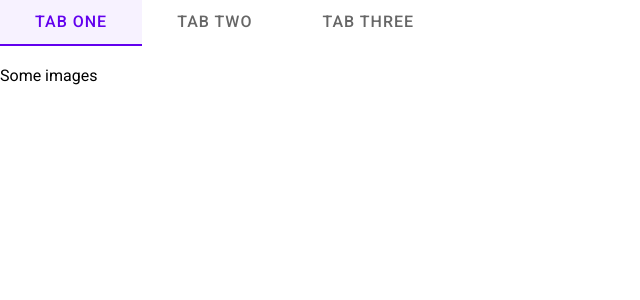
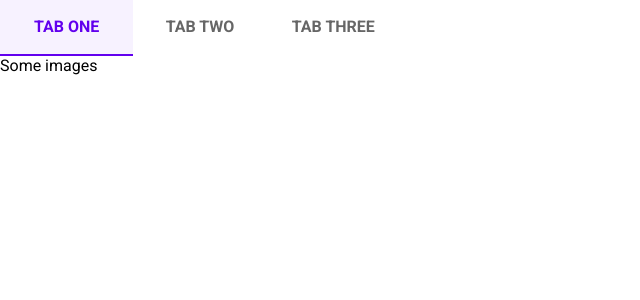
Before and after one commit to AntonSkliarov/tabs, a React (Create React App) app: page / in a window 1280 px wide. Shown: the top 300 px of the page, without its empty margins (0-640 px from the left). Built offline with nearby package versions, Linux system fonts and the light colour scheme.

Commit message:
updated highlighter logic due to bugs in previous logic

```diff
--- a/src/components/TabsNav/TabsNav.js
+++ b/src/components/TabsNav/TabsNav.js
@@ -1,8 +1,9 @@
-import React, { useEffect, useRef, useState } from 'react';
+import React from 'react';
 import PropTypes from 'prop-types';
 import { TabsNavItem } from '../TabsNavItem';
 import './TabsNav.sass';
 import { TAB_PROPTYPES_SHAPE } from '../../propTypesShapes';
+import { FUNC } from '../../helpers/_functions';
 
 export function TabsNav({
   tabsList,
@@ -10,59 +11,24 @@ export function TabsNav({
   handleSelectTab,
   render,
 }) {
-  const parentElement = useRef(null);
-  const [tabItemsElements, setTabItemsElements] = useState(null);
-  const [sizes, setSizes] = useState(null);
-
-  const getTabItemsElements = () => {
-    const tabItems = parentElement.current.querySelectorAll('li');
-
-    setTabItemsElements(tabItems);
-  };
-
-  const getSizes = () => {
-    const rootBounds = parentElement.current.getBoundingClientRect();
-
-    const sizes = {};
-
-    Object.values(tabItemsElements).forEach((item, i) => {
-      const itemBounds = item.getBoundingClientRect();
-
-      const left = itemBounds.left - rootBounds.left;
-      const right = rootBounds.right - itemBounds.right;
-
-      const key = tabsList[i].value;
-      sizes[key] = { left, right };
-    });
-
-    setSizes(sizes);
-  };
-
-  useEffect(() => {
-    getTabItemsElements();
-  }, []);
-
-  useEffect(() => {
-    if (!tabItemsElements) {
-      return;
-    }
-
-    getSizes();
-  }, [tabItemsElements]);
-
   return (
-      <ul className="tabs-nav" ref={parentElement}>
+    <div className="tabs-nav">
+      <ul className="tabs-nav__list">
         {tabsList.map(tab => (
           <TabsNavItem
             key={tab.value}
             tab={tab}
             currentTab={currentTab}
             handleSelectTab={handleSelectTab}
-            sizes={sizes}
             render={render}
           />
         ))}
       </ul>
+
+      <span className="tabs-nav__highlighter"
+        style={FUNC.calcHighlighterStyle(tabsList, currentTab)}
+      />
+    </div>
   );
 }
 
--- a/src/components/TabsNav/TabsNav.sass
+++ b/src/components/TabsNav/TabsNav.sass
@@ -1,5 +1,16 @@
+@import '../../helpers/_variables'
+
 .tabs-nav
-  display: flex
   position: relative
 
-  margin-bottom: 20px
+  width: 400px
+
+  &__list
+    display: flex
+
+  &__highlighter
+    position: absolute
+
+    border-bottom: 2px solid $main-color
+
+    transition: transform $highlighter-duration
--- a/src/components/TabsNavItem/TabsNavItem.js
+++ b/src/components/TabsNavItem/TabsNavItem.js
@@ -2,33 +2,14 @@ import React from 'react';
 import PropTypes from 'prop-types';
 import classNames from 'classnames';
 import './TabsNavItem.sass';
-import { TAB_PROPTYPES_SHAPE, SIZES_PROPTYPES_SHAPE } from '../../propTypesShapes';
-import { TRANSITION_STYLE } from '../../helpers/_constants';
+import { TAB_PROPTYPES_SHAPE } from '../../propTypesShapes';
 
 export function TabsNavItem({
   tab,
   currentTab,
   handleSelectTab,
-  sizes,
   render,
 }) {
-  const getHighlighterStyle = () => {
-    if (!sizes) {
-      return {
-        left: '0',
-        right: '100%',
-      };
-    }
-
-    const size = sizes[currentTab.value];
-
-    return {
-      left: `${size.left}px`,
-      right: `${size.right}px`,
-      transition: TRANSITION_STYLE,
-    };
-  };
-
   return (
     <li className="tabs-nav-item">
       <button
@@ -40,7 +21,6 @@ export function TabsNavItem({
       >
         {render(tab)}
       </button>
-      <span className="tabs-nav-item__highlighter" style={getHighlighterStyle()}></span>
     </li>
   );
 }
@@ -50,5 +30,4 @@ TabsNavItem.propTypes = {
   currentTab: TAB_PROPTYPES_SHAPE,
   handleSelectTab: PropTypes.func.isRequired,
   render: PropTypes.func.isRequired,
-  sizes: SIZES_PROPTYPES_SHAPE,
 };
--- a/src/components/TabsNavItem/TabsNavItem.sass
+++ b/src/components/TabsNavItem/TabsNavItem.sass
@@ -1,14 +1,19 @@
 @import '../../helpers/_variables'
 
 .tabs-nav-item
+  width: 100%
+  flex-grow: 1
+
   &__button
-    padding: 10px 35px
-    margin: 0
+    width: 100%
+    flex-grow: 1
+    padding: 15px 0
 
     text-transform: uppercase
+    text-align: center
 
-    font-weight: 500
-    letter-spacing: 1px
+    font-weight: bold
+    list-style-type: none
     color: $button-text-color
 
     background-color: $basic-background-color
@@ -26,11 +31,3 @@
       color: $main-color
 
       background-color: $active-background-color
-
-  &__highlighter
-    position: absolute
-    top: 100%
-    left: 0
-    right: 0
-
-    border-bottom: 2px solid $main-color
--- a/src/helpers/_constants.js
+++ /dev/null
@@ -1,2 +0,0 @@
-const TRANSITION_TIME = 500;
-export const TRANSITION_STYLE = `left ${TRANSITION_TIME}ms, right ${TRANSITION_TIME}ms`;
--- /dev/null
+++ b/src/helpers/_functions.js
@@ -0,0 +1,15 @@
+export const FUNC = {
+  calcTransform: (tabs, activeTab) => {
+    const tabWidth = 100 / tabs.length;
+    const tabIndex = tabs.indexOf(activeTab);
+
+    return tabWidth * tabIndex * tabs.length;
+  },
+
+  calcHighlighterStyle: (tabs, activeTab) => {
+    return {
+      width: `calc(100% / ${tabs.length}`,
+      transform: `translate(${FUNC.calcTransform(tabs, activeTab)}%, 0)`
+    };
+  }
+};
--- a/src/helpers/_variables.sass
+++ b/src/helpers/_variables.sass
@@ -1,6 +1,8 @@
 $main-color: #6200ee
 $button-text-color: rgba(0, 0, 0, 0.6)
 $basic-background-color: #fff
+
+$highlighter-duration: 500ms
 
 $hover-duration: 400ms
 $hover-background-color: rgba(98, 0, 238, 0.05)
```
Also changed, not shown: 1 other file (tests, documents, lock files or other folders).
